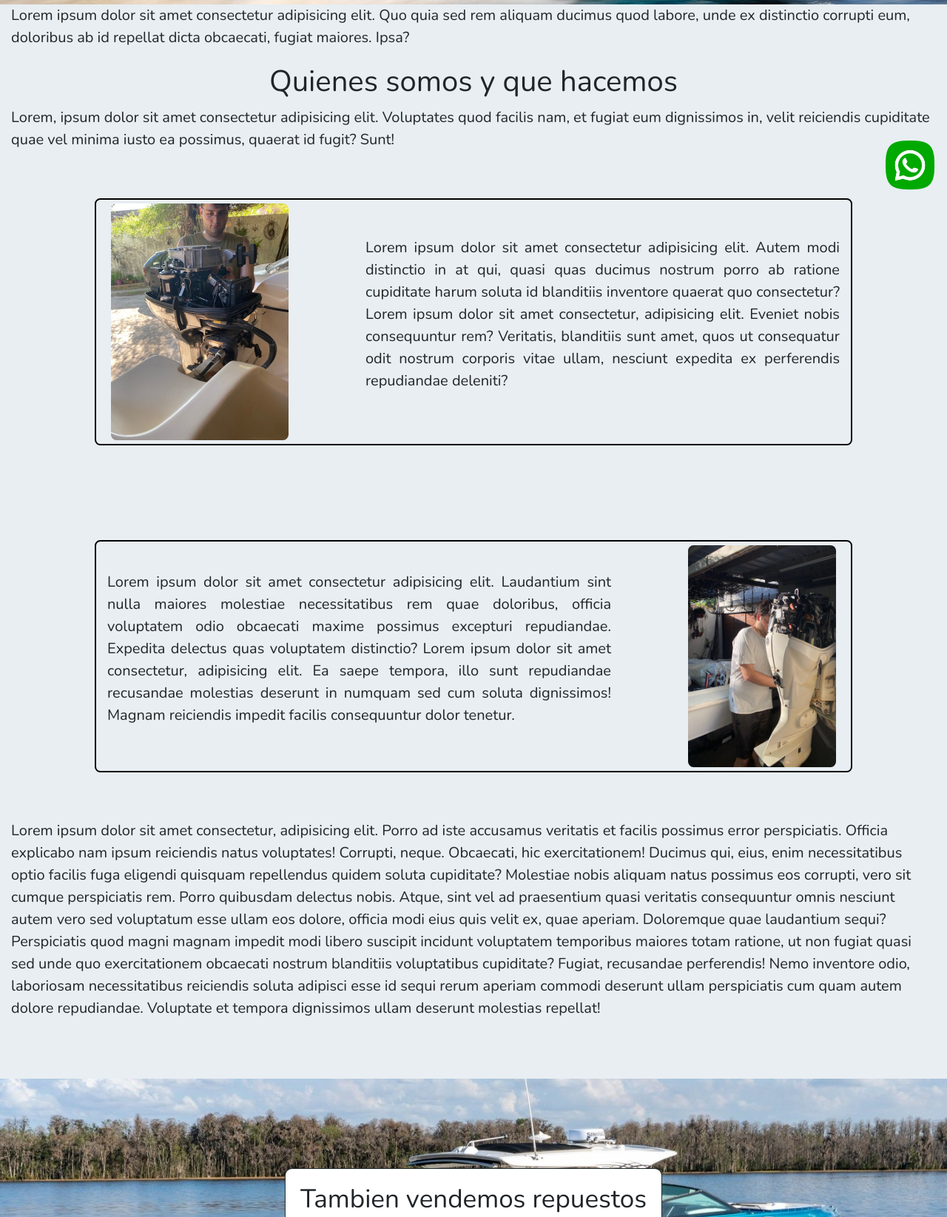
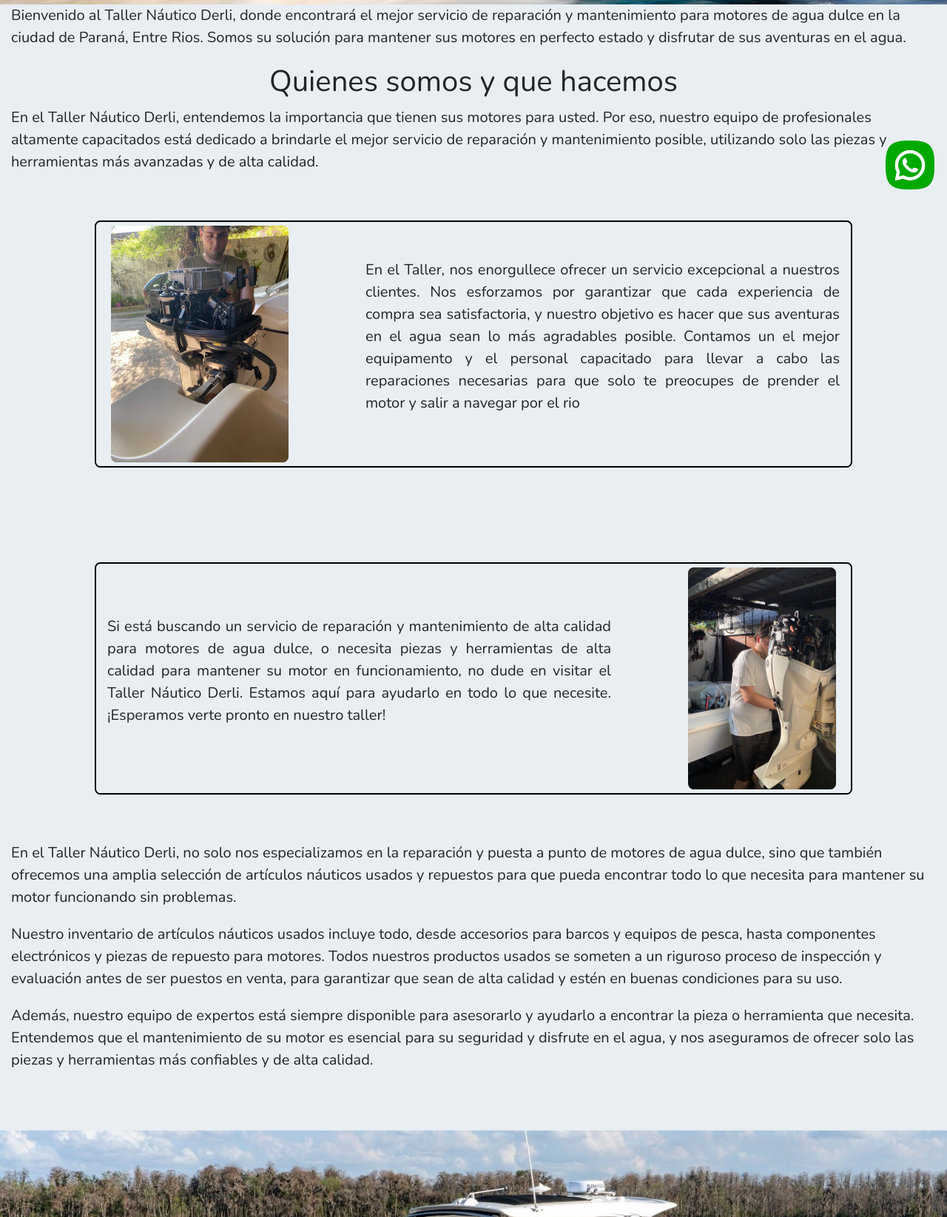
Before and after one commit to Davidmanfre/Trabajocoder, a plain HTML site: page index.html in a window 1280 px wide. Shown: the part 527-2172 px from the top of the page at 74% size. Drawn offline with nearby package versions, Linux system fonts and the light colour scheme.

Commit message:
actualización textos

```diff
--- a/CSS/estilo.css
+++ b/CSS/estilo.css
@@ -370,11 +370,6 @@ h2 {
   box-shadow: 0 0 10px gray;
 }
 
-@media (max-width: 767px) {
-  .galeria img {
-    width: 50%;
-  }
-}
 
 /* MOTORES */
 /* Iframes */
@@ -400,14 +395,15 @@ h2 {
 
 /* imagenes */
 
-.marcasmotor{
-  height: 100%;
-  width: 100%;
 
-}
-.marcasmotor img{
+.marcasmotor {
   width: 100%;
   height: 30vh;
+}
+
+.marcasmotor img {
+  width: 100%;
+  height: 100%;
   object-fit: cover;
   display: block;
 }
@@ -415,7 +411,7 @@ h2 {
   object-position: 0 38%;
 }
 
-/* Experiencias titulos animados */
+
 .tipeo{
   display: flex;
   align-items: center;
@@ -447,3 +443,25 @@ h2 {
     height: 300px;
   }
 }
+@media only screen and (max-width: 500px) {
+  .marcasmotor {
+    height: 20vh;
+    margin-bottom: 10vh;
+    margin-top: 12vh;
+  }
+
+
+  .marcasmotor img {
+    height: auto;
+  }
+
+  .imgyamaha{
+    object-position: 0 0;
+  }
+}
+
+@media (max-width: 767px) {
+  .galeria img {
+    width: 50%;
+  }
+}
--- a/index.html
+++ b/index.html
@@ -68,51 +68,28 @@
 
     <h1>Taller Nautico Derli</h1>
     <div class="indeximg"><img src="./Imagenes/Index/Mercury-Index.jpg" alt="motorfueraborda"></div>
-    <p class="n2 container-fluid">Lorem ipsum dolor sit amet consectetur adipisicing elit. Quo quia sed rem aliquam
-        ducimus quod labore,
-        unde ex distinctio corrupti eum, doloribus ab id repellat dicta obcaecati, fugiat maiores. Ipsa?
+    <p class="n2 container-fluid">Bienvenido al Taller Náutico Derli, donde encontrará el mejor servicio de reparación y mantenimiento para motores de agua dulce en la ciudad de Paraná, Entre Rios. Somos su solución para mantener sus motores en perfecto estado y disfrutar de sus aventuras en el agua.
     </p>
     <div class="indexpre container-fluid">
         <h2>Quienes somos y que hacemos</h2>
 
-        <p>Lorem, ipsum dolor sit amet consectetur adipisicing elit. Voluptates quod facilis nam, et fugiat eum
-            dignissimos in, velit reiciendis cupiditate quae vel minima iusto ea possimus, quaerat id fugit? Sunt!</p>
+        <p>En el Taller Náutico Derli, entendemos la importancia que tienen sus motores para usted. Por eso, nuestro equipo de profesionales altamente capacitados está dedicado a brindarle el mejor servicio de reparación y mantenimiento posible, utilizando solo las piezas y herramientas más avanzadas y de alta calidad.</p>
     </div>
 
     <div class="index1 container-fluid rounded">
         <img src="imagenes/motor1.jpg" alt="Motorfueraborda" class="rounded">
-        <p>Lorem ipsum dolor sit amet consectetur adipisicing elit. Autem modi distinctio in at qui, quasi quas ducimus
-            nostrum porro ab ratione cupiditate harum soluta id blanditiis inventore quaerat quo consectetur? Lorem
-            ipsum dolor sit amet consectetur, adipisicing elit. Eveniet nobis consequuntur rem? Veritatis, blanditiis
-            sunt amet, quos ut consequatur odit nostrum corporis vitae ullam, nesciunt expedita ex perferendis
-            repudiandae deleniti?</p>
+        <p>En el Taller, nos enorgullece ofrecer un servicio excepcional a nuestros clientes. Nos esforzamos por garantizar que cada experiencia de compra sea satisfactoria, y nuestro objetivo es hacer que sus aventuras en el agua sean lo más agradables posible. Contamos un el mejor equipamento y el personal capacitado para llevar a cabo las reparaciones necesarias para que solo te preocupes de prender el motor y salir a navegar por el rio</p>
     </div>
 
 
     <div class="index2 container-fluid rounded">
         <img src="imagenes/motor2.jpg" alt="motor2" class="rounded">
-        <p>Lorem ipsum dolor sit amet consectetur adipisicing elit. Laudantium sint nulla maiores molestiae
-            necessitatibus rem quae doloribus, officia voluptatem odio obcaecati maxime possimus excepturi repudiandae.
-            Expedita delectus quas voluptatem distinctio? Lorem ipsum dolor sit amet consectetur, adipisicing elit. Ea
-            saepe tempora, illo sunt repudiandae recusandae molestias deserunt in numquam sed cum soluta dignissimos!
-            Magnam reiciendis impedit facilis consequuntur dolor tenetur.</p>
+        <p>Si está buscando un servicio de reparación y mantenimiento de alta calidad para motores de agua dulce, o necesita piezas y herramientas de alta calidad para mantener su motor en funcionamiento, no dude en visitar el Taller Náutico Derli. Estamos aquí para ayudarlo en todo lo que necesite. ¡Esperamos verte pronto en nuestro taller!</p>
     </div>
 
-    <p class="container-fluid">Lorem ipsum dolor sit amet consectetur, adipisicing elit. Porro ad iste accusamus
-        veritatis et facilis possimus
-        error perspiciatis. Officia explicabo nam ipsum reiciendis natus voluptates! Corrupti, neque. Obcaecati, hic
-        exercitationem!
-        Ducimus qui, eius, enim necessitatibus optio facilis fuga eligendi quisquam repellendus quidem soluta
-        cupiditate? Molestiae nobis aliquam natus possimus eos corrupti, vero sit cumque perspiciatis rem. Porro
-        quibusdam delectus nobis.
-        Atque, sint vel ad praesentium quasi veritatis consequuntur omnis nesciunt autem vero sed voluptatum esse ullam
-        eos dolore, officia modi eius quis velit ex, quae aperiam. Doloremque quae laudantium sequi?
-        Perspiciatis quod magni magnam impedit modi libero suscipit incidunt voluptatem temporibus maiores totam
-        ratione, ut non fugiat quasi sed unde quo exercitationem obcaecati nostrum blanditiis voluptatibus cupiditate?
-        Fugiat, recusandae perferendis!
-        Nemo inventore odio, laboriosam necessitatibus reiciendis soluta adipisci esse id sequi rerum aperiam commodi
-        deserunt ullam perspiciatis cum quam autem dolore repudiandae. Voluptate et tempora dignissimos ullam deserunt
-        molestias repellat!</p>
+    <p class="container-fluid">En el Taller Náutico Derli, no solo nos especializamos en la reparación y puesta a punto de motores de agua dulce, sino que también ofrecemos una amplia selección de artículos náuticos usados y repuestos para que pueda encontrar todo lo que necesita para mantener su motor funcionando sin problemas.</p>
+    <p class="container-fluid">Nuestro inventario de artículos náuticos usados incluye todo, desde accesorios para barcos y equipos de pesca, hasta componentes electrónicos y piezas de repuesto para motores. Todos nuestros productos usados se someten a un riguroso proceso de inspección y evaluación antes de ser puestos en venta, para garantizar que sean de alta calidad y estén en buenas condiciones para su uso.</p>
+    <p class="container-fluid">Además, nuestro equipo de expertos está siempre disponible para asesorarlo y ayudarlo a encontrar la pieza o herramienta que necesita. Entendemos que el mantenimiento de su motor es esencial para su seguridad y disfrute en el agua, y nos aseguramos de ofrecer solo las piezas y herramientas más confiables y de alta calidad.</p>
 
     <div class="botonWhatsApp">
         <a href="https://api.whatsapp.com/send?phone=+542236690000" target="_blank"><img src="Imagenes/logoWhatsapp.png"
@@ -123,7 +100,7 @@
         <img src="./Imagenes/Index/Mercury-Index.jpg" alt="Header Image">
         <div class="header-content">
           <div class="header-text">
-            <h3>Tambien vendemos repuestos</h3>
+            <h3>Si buscas repuestos</h3>
             <a href="./html/contacto.html" class="btn">Contactanos</a>
           </div>
         </div>
```
Also changed, not shown: html/motores.html (+15 -24 lines).
